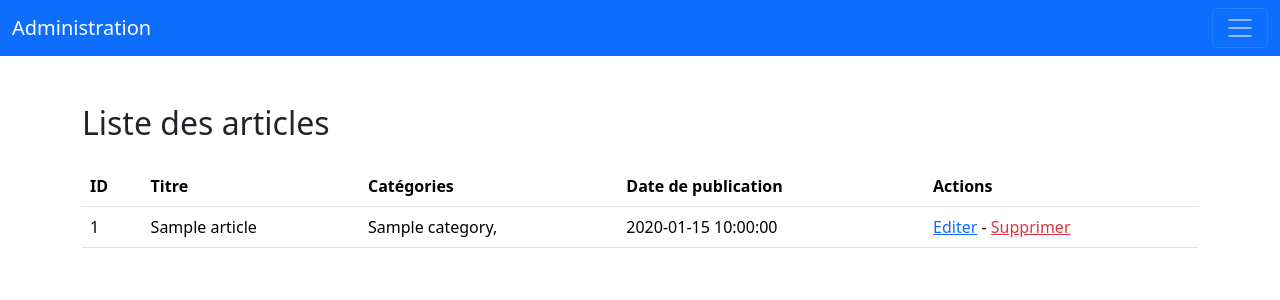
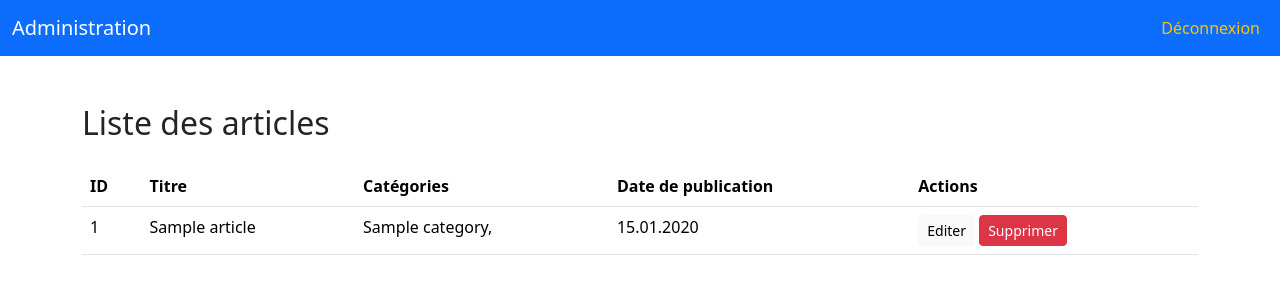
Before and after one commit to PixeleeCode/project_blog, a PHP site: page /admin/dashboard.php in a window 1280 px wide. Shown: the top 300 px of the page. Run offline with PHP 8.4, Linux system fonts and the light colour scheme; the visitor is signed in with stand-in values (Sample User, id 1); tables that the repository leaves empty hold one stand-in row (values such as "Sample post").

Commit message:
Administration - Modification d'affichage sur la date des articles

```diff
--- a/admin/dashboard.php
+++ b/admin/dashboard.php
@@ -37,7 +37,7 @@ $articles = $query->fetchAll();
         <script src="https://cdn.jsdelivr.net/npm/bootstrap@5.3.2/dist/js/bootstrap.bundle.min.js" integrity="sha384-C6RzsynM9kWDrMNeT87bh95OGNyZPhcTNXj1NW7RuBCsyN/o0jlpcV8Qyq46cDfL" crossorigin="anonymous"></script>
     </head>
     <body>
-        <nav class="navbar bg-primary" data-bs-theme="dark">
+        <nav class="navbar bg-primary navbar-expand-lg" data-bs-theme="dark">
             <div class="container-fluid">
                 <a class="navbar-brand" href="dashboard.php">Administration</a>
                 <button class="navbar-toggler" type="button" data-bs-toggle="collapse" data-bs-target="#navbarSupportedContent" aria-controls="navbarSupportedContent" aria-expanded="false" aria-label="Toggle navigation">
@@ -46,7 +46,7 @@ $articles = $query->fetchAll();
                 <div class="collapse navbar-collapse" id="navbarSupportedContent">
                     <ul class="navbar-nav ms-auto mb-2 mb-lg-0">
                         <li class="nav-item">
-                            <a class="nav-link text-danger" href="logout.php">Déconnexion</a>
+                            <a class="nav-link text-warning" href="logout.php">Déconnexion</a>
                         </li>
                     </ul>
                 </div>
@@ -71,10 +71,15 @@ $articles = $query->fetchAll();
                             <td><?php echo $article['id']; ?></td>
                             <td><?php echo $article['title']; ?></td>
                             <td><?php echo $article['categories']; ?></td>
-                            <td><?php echo $article['publication_date']; ?></td>
                             <td>
-                                <a href="#">Editer</a> -
-                                <a href="#" class="text-danger">Supprimer</a>
+                                <?php
+                                    $date = DateTime::createFromFormat('Y-m-d H:i:s', $article['publication_date']);
+                                    echo $date->format('d.m.Y');
+                                ?>
+                            </td>
+                            <td>
+                                <a href="#" class="btn btn-light btn-sm">Editer</a>
+                                <a href="#" class="btn btn-danger btn-sm">Supprimer</a>
                             </td>
                         </tr>
                     <?php endforeach; ?>
```
